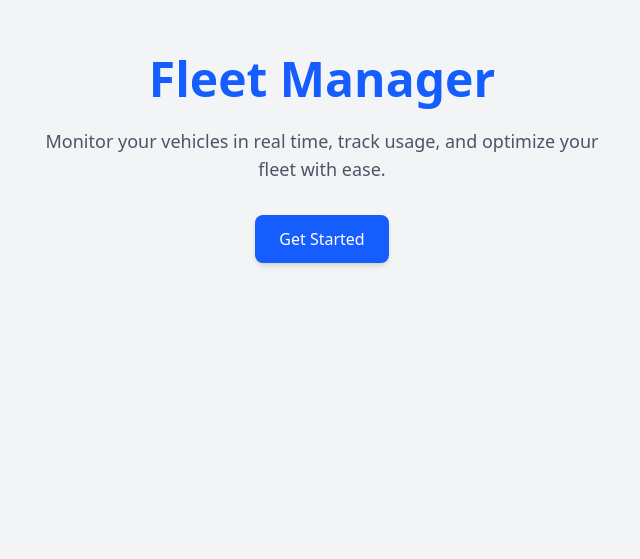
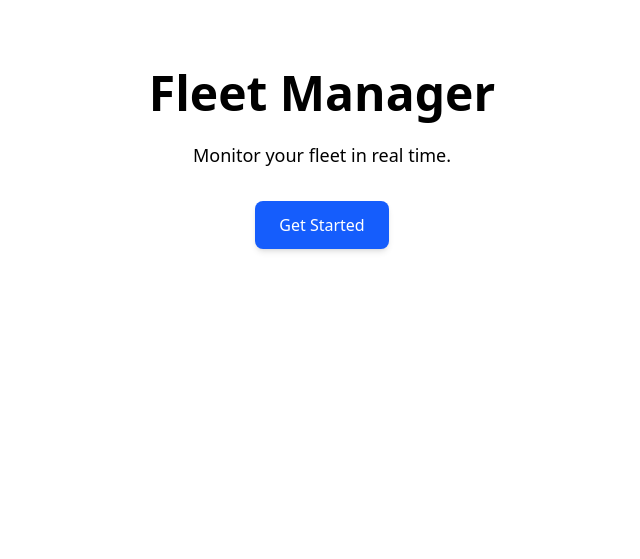
Before and after one commit to julianespi/vehicle-fleet-service-app, a React app in the folder frontend/: page / in a window 1280 px wide. Shown: the part 241-800 px from the top of the page, without its empty margins (318-958 px from the left). Built offline with nearby package versions, Linux system fonts and the light colour scheme; the HTML template or start-up script is replaced by a standard one.

Commit message:
home page and button to take to actual web application

```diff
--- a/frontend/package.json
+++ b/frontend/package.json
@@ -13,6 +13,7 @@
     "@tailwindcss/vite": "^4.1.13",
     "react": "^19.1.1",
     "react-dom": "^19.1.1",
+    "react-router-dom": "^7.9.3",
     "tailwindcss": "^4.1.13"
   },
   "devDependencies": {
--- a/frontend/src/App.jsx
+++ b/frontend/src/App.jsx
@@ -1,16 +1,22 @@
-import { useState } from 'react'
+import { Routes, Route, Link } from "react-router-dom"
 import Home from './Home.jsx'
 import About from './AboutUs.jsx'
+import FleetStatus from './FleetStatus.jsx'
 
 function App() {
+  return (
+    <Routes>
+      {/* Home route includes both Home and About */}
+      <Route path="/" element={
+        <div>
+          <Home />
+          <About />
+        </div>
+      } />
 
-  return (
-    <>
-    <div >
-      <Home />
-      <About />
-    </div>
-    </>
+      {/* Fleet route stays separate */}
+      <Route path="/fleet" element={<FleetStatus />} />
+    </Routes>
   )
 }
 
--- a/frontend/src/Home.jsx
+++ b/frontend/src/Home.jsx
@@ -1,16 +1,16 @@
-// src/pages/Home.jsx
+import { Link } from "react-router-dom"
+
 export default function Home() {
   return (
-    <div className="flex flex-col items-center justify-center min-h-screen bg-gray-100 text-center p-8">
-      <h1 className="text-5xl font-extrabold text-blue-600 mb-6">
-        Fleet Manager
-      </h1>
-      <p className="text-lg text-gray-600 max-w-xl mb-8">
-        Monitor your vehicles in real time, track usage, and optimize your fleet with ease.
-      </p>
-      <button className="px-6 py-3 bg-blue-600 text-white rounded-lg shadow-md hover:bg-blue-700 transition">
-        Get Started
-      </button>
+    <div className="flex flex-col items-center justify-center min-h-screen">
+      <h1 className="text-5xl font-bold mb-6">Fleet Manager</h1>
+      <p className="text-lg mb-8">Monitor your fleet in real time.</p>
+
+      <Link to="/fleet">
+        <button className="px-6 py-3 bg-blue-600 text-white rounded-lg shadow-md hover:bg-blue-700 transition">
+          Get Started
+        </button>
+      </Link>
     </div>
   )
 }
--- a/frontend/src/main.jsx
+++ b/frontend/src/main.jsx
@@ -1,10 +1,13 @@
-import { StrictMode } from 'react'
-import { createRoot } from 'react-dom/client'
+import React from "react"
+import ReactDOM from "react-dom/client"
+import { BrowserRouter } from "react-router-dom"
 import './globals.css'
 import App from './App.jsx'
 
-createRoot(document.getElementById('root')).render(
-  <StrictMode>
-    <App />
-  </StrictMode>,
+ReactDOM.createRoot(document.getElementById("root")).render(
+  <React.StrictMode>
+    <BrowserRouter>
+      <App />
+    </BrowserRouter>
+  </React.StrictMode>
 )
```
Also changed, not shown: 1 other file (tests, documents, lock files or other folders).
